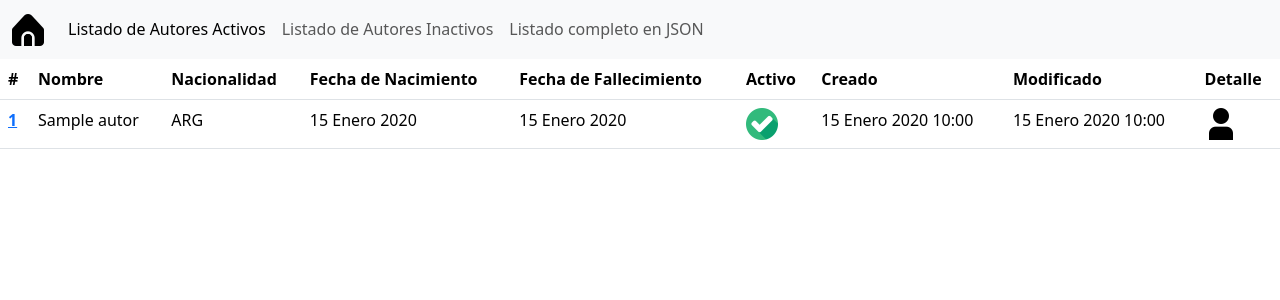
After one commit to leanr264/tp-alkemy-django, a Django app: page /autores/lista_activos/ in a window 1280 px wide. The commit adds this page. Shown: the top 300 px of the page. Run offline with Django 5.2, Linux system fonts and the light colour scheme; tables that the repository leaves empty hold one stand-in row (values such as "Sample post").

Commit message:
listas, detalle y json de autores

```diff
--- a/src/app_autores/models.py
+++ b/src/app_autores/models.py
@@ -24,3 +24,9 @@ class Autor(models.Model):
     activo = models.BooleanField(default=True)
     creado = models.DateTimeField(auto_now_add=True)
     modificado = models.DateTimeField(auto_now=True)
+
+    def __str__(self):
+        return F'{self.nombre}'
+
+    class Meta:
+        ordering = ['nombre', 'fecha_nacimiento']
--- a/src/app_autores/urls.py
+++ b/src/app_autores/urls.py
@@ -4,5 +4,9 @@ from . import views
 app_name = 'app_autores'
 
 urlpatterns = [
-    path('presentacion/', views.vista_presentacion, name='presentacion')
+    path('presentacion/', views.vista_presentacion, name='presentacion'),
+    path('detalle/<int:id>/', views.detalle_autor, name='detalle'),
+    path('lista_activos/', views.listar_autores_activos, name='lista_activos'),
+    path('lista_inactivos/', views.listar_autores_inactivos, name='lista_inactivos'),
+    path('lista_json/', views.listar_autores_json, name='lista_json'),
 ]
--- a/src/app_autores/views.py
+++ b/src/app_autores/views.py
@@ -1,7 +1,36 @@
-from django.shortcuts import render
-
+from django.shortcuts import render, get_object_or_404, get_list_or_404
+from django.core import serializers
+from django.http import JsonResponse
+from . models import Autor
 # Create your views here.
 
 
 def vista_presentacion(request):
-    return render(request, 'base.html')
+    return render(request, 'app_autores/presentacion.html')
+
+
+def detalle_autor(request, id):
+    autor = get_object_or_404(Autor, id=id)
+    return render(request,
+                  'app_autores/detalle.html',
+                  {'autor': autor})
+
+
+def listar_autores_activos(request):
+    autores = Autor.objects.all().filter(activo=True)
+    return render(request,
+                  'app_autores/listar.html',
+                  {'autores': autores})
+
+
+def listar_autores_inactivos(request):
+    autores = Autor.objects.all().filter(activo=False)
+    return render(request,
+                  'app_autores/listar.html',
+                  {'autores': autores})
+
+
+def listar_autores_json(request):
+    autores = get_list_or_404(Autor)
+    autores_json = serializers.serialize('json', autores)
+    return JsonResponse(autores_json, safe=False)
--- a/src/autores/settings.py
+++ b/src/autores/settings.py
@@ -116,6 +116,9 @@ USE_TZ = True
 # https://docs.djangoproject.com/en/5.2/howto/static-files/
 
 STATIC_URL = 'static/'
+STATICFILES_DIRS = [
+    BASE_DIR / 'static/',
+]
 
 # Default primary key field type
 # https://docs.djangoproject.com/en/5.2/ref/settings/#default-auto-field
--- /dev/null
+++ b/src/templates/app_autores/listar.html
@@ -0,0 +1,55 @@
+{% extends 'base.html' %}
+{% load static %}
+{% block titulo %} Autores {% endblock titulo %}
+
+{% block contenido %}
+<table class="table">
+    <thead>
+        <tr>
+            <th scope="col">#</th>
+            <th scope="col">Nombre</th>
+            <th scope="col">Nacionalidad</th>
+            <th scope="col">Fecha de Nacimiento</th>
+            <th scope="col">Fecha de Fallecimiento</th>
+            <th scope="col">Activo</th>
+            <th scope="col">Creado</th>
+            <th scope="col">Modificado</th>
+            <th scope="col">Detalle</th>
+        </tr>
+    </thead>
+    <tbody>
+        {% for autor in autores %}
+        <tr>
+            <th scope="row"><a href="{% url 'app_autores:detalle' autor.id %}">{{autor.id}}</a></th>
+            <td>{{autor.nombre}}</td>
+            <td>{{autor.nacionalidad}}</td>
+            <td>{{autor.fecha_nacimiento}}</td>
+
+            {% if autor.fecha_fallecimiento %}
+                <td>{{autor.fecha_fallecimiento}}</td>
+            {% else %}
+                <td>Vive</td>
+            {% endif %}
+
+            {% if autor.activo %}
+                <td>
+                    <img src="{% static 'img/activo.png' %}" alt="SI" width=32px>
+                </td>
+            {% else %}
+                <td>
+                    <img src="{% static 'img/inactivo.png' %}" alt="NO" width=32px>
+                </td>
+            {% endif %}
+
+            <td>{{autor.creado}}</td>
+            <td>{{autor.modificado}}</td>
+            <td>
+                <a href="{% url 'app_autores:detalle' autor.id %}">
+                    <img src="{% static 'img/detalle.png' %}" alt="Ir a detalle">
+                </a>
+            </td>
+          </tr>
+        {% endfor %}
+    </tbody>
+</table>
+{% endblock contenido %}
--- a/src/templates/base.html
+++ b/src/templates/base.html
@@ -1,3 +1,4 @@
+{% load static %}
 <!DOCTYPE html>
 <html lang="en">
     <head>
@@ -14,7 +15,9 @@
     <body>
         <nav class="navbar navbar-expand-lg bg-body-tertiary">
             <div class="container-fluid">
-                <a class="navbar-brand" href="#">Navbar</a>
+                <a class="navbar-brand" href="{% url 'app_autores:presentacion'%}">
+                    <img src="{% static 'img/home.png' %}">
+                </a>
                 <button
                     class="navbar-toggler"
                     type="button"
@@ -29,18 +32,20 @@
                 <div class="collapse navbar-collapse" id="navbarNav">
                     <ul class="navbar-nav">
                         <li class="nav-item">
-                            <a class="nav-link active" aria-current="page" href="#">Home</a>
+                            <a class="nav-link active" aria-current="page" href="{% url 'app_autores:lista_activos'%}">Listado de Autores Activos</a>
                         </li>
                         <li class="nav-item">
-                            <a class="nav-link" href="#">Autores</a>
+                            <a class="nav-link" href="{% url 'app_autores:lista_inactivos'%}">Listado de Autores Inactivos</a>
                         </li>
                         <li class="nav-item">
-                            <a class="nav-link" href="#">Frases</a>
+                            <a class="nav-link" href="{% url 'app_autores:lista_json'%}">Listado completo en JSON</a>
                         </li>
                     </ul>
                 </div>
             </div>
         </nav>
+
+        <div>{% block contenido %} {% endblock contenido %}</div>
         <script
             src="https://cdn.jsdelivr.net/npm/bootstrap@5.3.5/dist/js/bootstrap.bundle.min.js"
             integrity="sha384-k6d4wzSIapyDyv1kpU366/PK5hCdSbCRGRCMv+eplOQJWyd1fbcAu9OCUj5zNLiq"
```
Also changed, not shown: src/templates/app_autores/detalle.html (added, +21 -0 lines), src/templates/app_autores/presentacion.html (added, +24 -0 lines), src/static/img/activo.png (added), src/static/img/atras.png (added), src/static/img/detalle.png (added), src/static/img/home.png (added), src/static/img/inactivo.png (added), src/static/img/libros.png (added), 1 other file.
